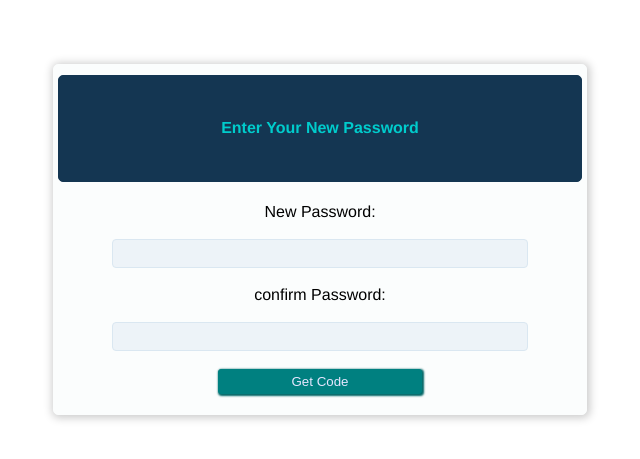
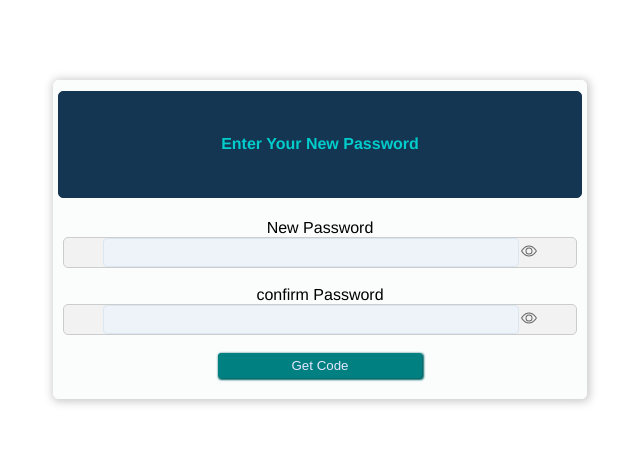
Before and after one commit to Tibz-Dankan/cryptopile-frontend, a React (Create React App) app: page /#/reset-password in a window 1280 px wide. Shown: the part 167-626 px from the top of the page, without its empty margins (320-960 px from the left). Built offline with nearby package versions, Linux system fonts and the light colour scheme.

Commit message:
show and hide functionality added and styled

```diff
--- a/src/components/ResetPassword.js
+++ b/src/components/ResetPassword.js
@@ -1,6 +1,7 @@
 import React, { useState } from "react";
 import { useHistory } from "react-router-dom";
 import { BarLoader } from "react-spinners";
+import { Eye, EyeSlash } from "react-bootstrap-icons";
 import axios from "axios";
 import "./../css/ResetPassword.css";
 
@@ -16,7 +17,25 @@ const ResetPassword = () => {
   const [passwordResetStatusMsg, setPasswordResetStatusMsg] = useState("");
   const [showWhenPasswordIsInvalid, setShowWhenPasswordIsInvalid] =
     useState(false);
+  const [showPasswordOne, setShowPasswordOne] = useState(false);
+  const [showPasswordTwo, setShowPasswordTwo] = useState(false);
   let history = useHistory();
+
+  //  function to show password first by changing the state to true
+  const showingPasswordOne = () => {
+    setShowPasswordOne(true);
+    setTimeout(() => {
+      setShowPasswordOne(false);
+    }, 1000);
+  };
+
+  //  function to show password second by changing the state to true
+  const showingPasswordTwo = () => {
+    setShowPasswordTwo(true);
+    setTimeout(() => {
+      setShowPasswordTwo(false);
+    }, 1000);
+  };
 
   //check password match
   const checkPasswordMatch = () => {
@@ -122,27 +141,35 @@ const ResetPassword = () => {
             <p className="password-length">{passwordResetStatusMsg}</p>{" "}
           </div>
         ) : null}
-        <label className="reset-password-label">New Password:</label>
-        <br />
+        <label className="reset-password-label">New Password</label>
+        <div className="input-field-wrapper-1">
           <input
-          type="password"
+            type={showPasswordOne ? "text" : "password"}
             id="newPassword"
             className="reset-password-input-field"
             onChange={(e) => handlePasswordResetChange(e)}
             value={passwordObject.newPassword}
             required
           />
+          <div className="eye-icon" onClick={showingPasswordOne}>
+            {showPasswordOne ? <EyeSlash /> : <Eye />}
+          </div>
+        </div>
         <br />
-        <label className="reset-password-label">confirm Password:</label>
-        <br />
+        <label className="reset-password-label">confirm Password</label>
+        <div className="input-field-wrapper-2">
           <input
-          type="password"
+            type={showPasswordTwo ? "text" : "password"}
             id="confirmPassword"
             className="reset-password-input-field"
             onChange={(e) => handlePasswordResetChange(e)}
             value={passwordObject.confirmPassword}
             required
           />
+          <div className="eye-icon" onClick={showingPasswordTwo}>
+            {showPasswordTwo ? <EyeSlash /> : <Eye />}
+          </div>
+        </div>
         <br />
         <button className="reset-password-btn">Get Code</button>
       </form>
--- a/src/css/ResetPassword.css
+++ b/src/css/ResetPassword.css
@@ -50,6 +50,23 @@
 .reset-code-label {
   margin-right: 2px;
 }
+.input-field-wrapper-1,
+.input-field-wrapper-2 {
+  right: 0%;
+  width: 100%;
+  display: flex;
+  flex-direction: row;
+  justify-content: center;
+  align-items: center;
+  gap: 2px;
+  background-color: aqua;
+  background-color: hsl(0, 0%, 95%);
+  border: 1px solid hsl(0, 0%, 80%);
+  border-radius: 5px;
+}
+.eye-icon {
+  color: hsl(0, 0%, 40%);
+}
 .reset-password-input-field {
   height: 25px;
   width: 80%;
```
Lines whose indentation alone changed are shown as unchanged.
